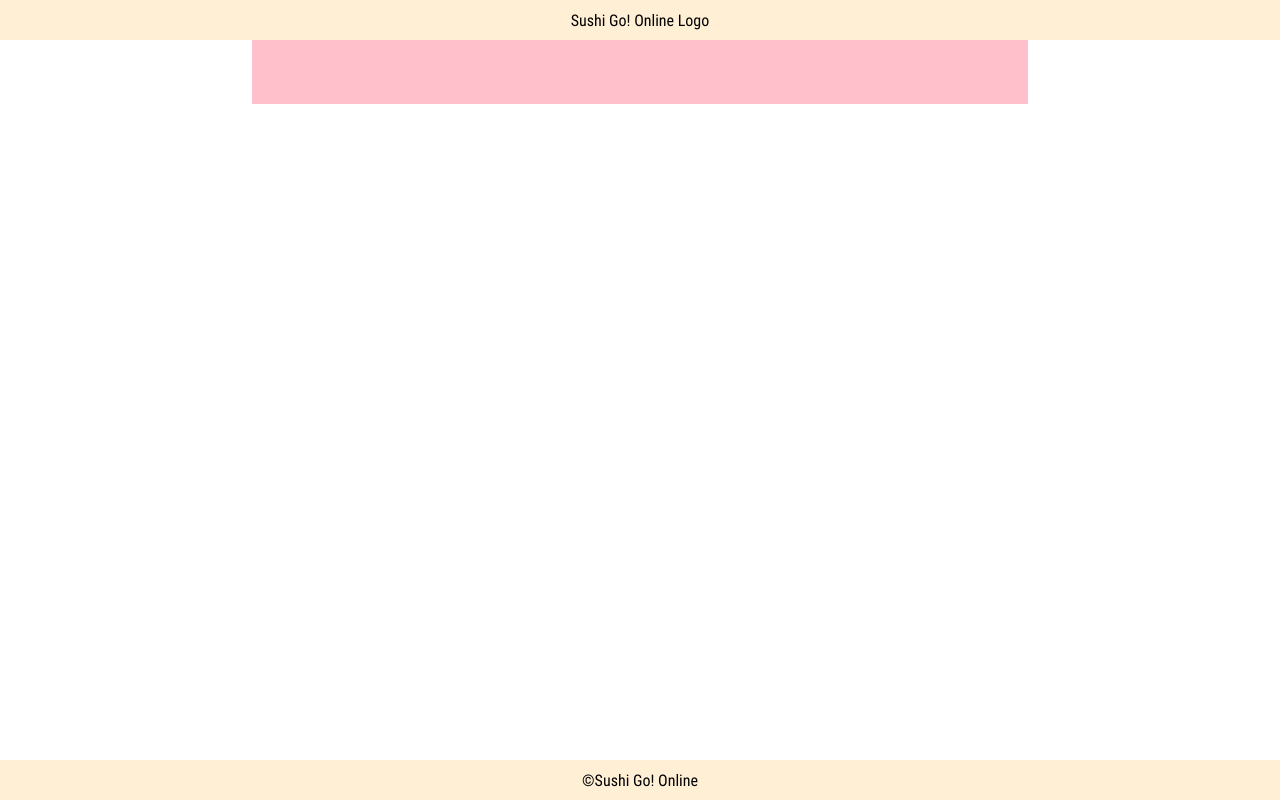
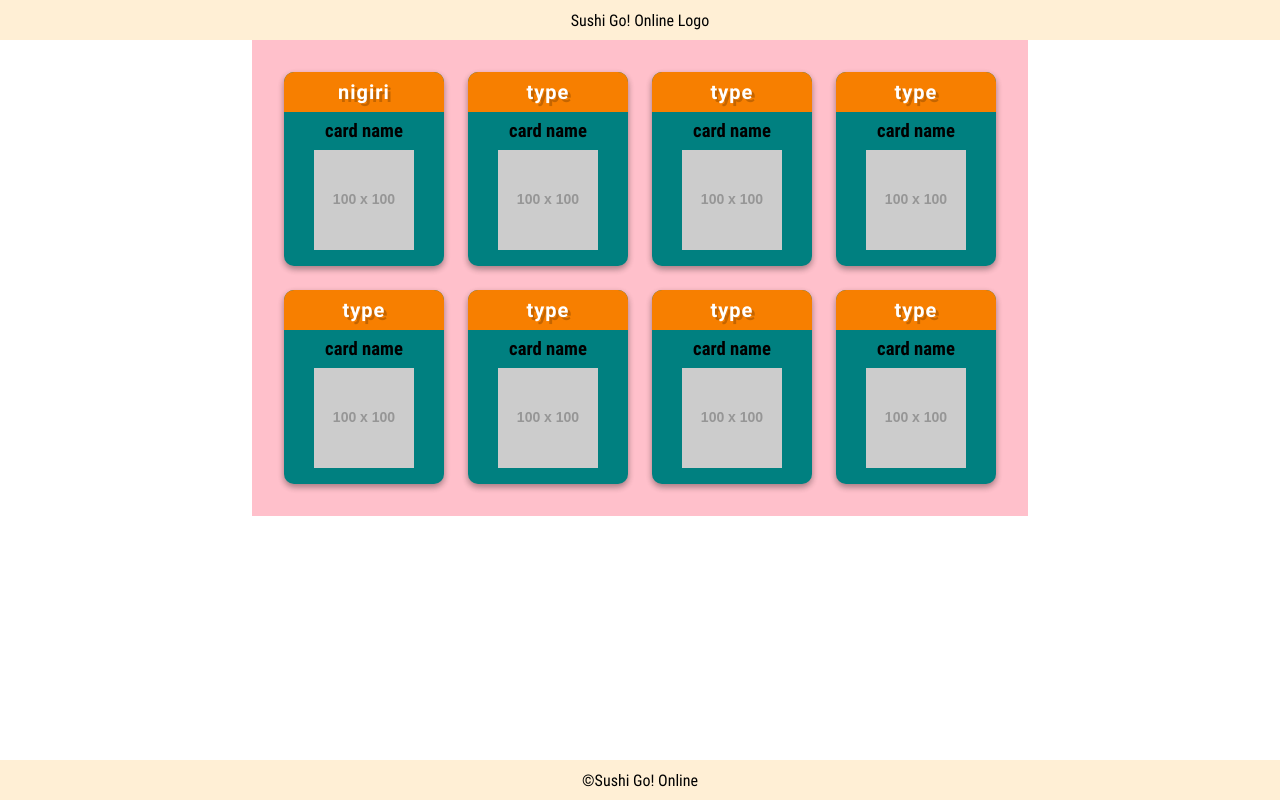
Before and after one commit to kbonneteau/sushi-go-online, a React (Create React App) app in the folder client/: page /game/1 in a window 1280 px wide. Built offline with nearby package versions, Linux system fonts and the light colour scheme.

Commit message:
Add axios get for menu. Comment out until back-end is prepared.

```diff
--- a/client/src/components/MenuBoard/MenuBoard.jsx
+++ b/client/src/components/MenuBoard/MenuBoard.jsx
@@ -1,5 +1,6 @@
 import './MenuBoard.scss';
 import { Component } from 'react';
+import axios from 'axios';
 import MenuCardNigiri from '../MenuCardNigiri/MenuCardNigiri';
 import MenuCard from '../MenuCard/MenuCard';
 
@@ -43,8 +44,11 @@ class MenuBoard extends Component {
 
     componentDidMount() {
         console.log('component did mount')
+        // axios.get(`/menu/${original}`)
+            // .then(res => console.log(res.data))
+            // .then(res => this.setState({ cards: res.data.menuCards }))
         this.setState({
-            // cards: menu.menuCards
+            cards: menu.menuCards
         })
         // console.log(Object.entries(menu.menuCards))
     }
@@ -56,14 +60,13 @@ class MenuBoard extends Component {
                 {this.state.cards === null ? null : (
                     this.state.cards.map(card => {
                         console.log(card)
-                        if(card.dishType === 'nigiri') return <MenuCardNigiri />;
+                        if(card.dishType === 'nigiri') return <MenuCardNigiri key={card.dishName} />;
                         if(card.dishName.length > 1) {
-                            return card.dishName.map(name => <MenuCard />);
+                            return card.dishName.map(name => <MenuCard key={name} type={card.dishType} name={name} />);
                         }
-                        return <MenuCard />;
+                        return <MenuCard key={card.dishName} type={card.dishType} name={card.dishName} />;
                     })
                 )}
-
             </div>
         );
     };
```
Also changed, not shown: client/src/components/MenuBoard/MenuBoard.scss (+0 -10 lines), 1 other file (tests, documents, lock files or other folders).
